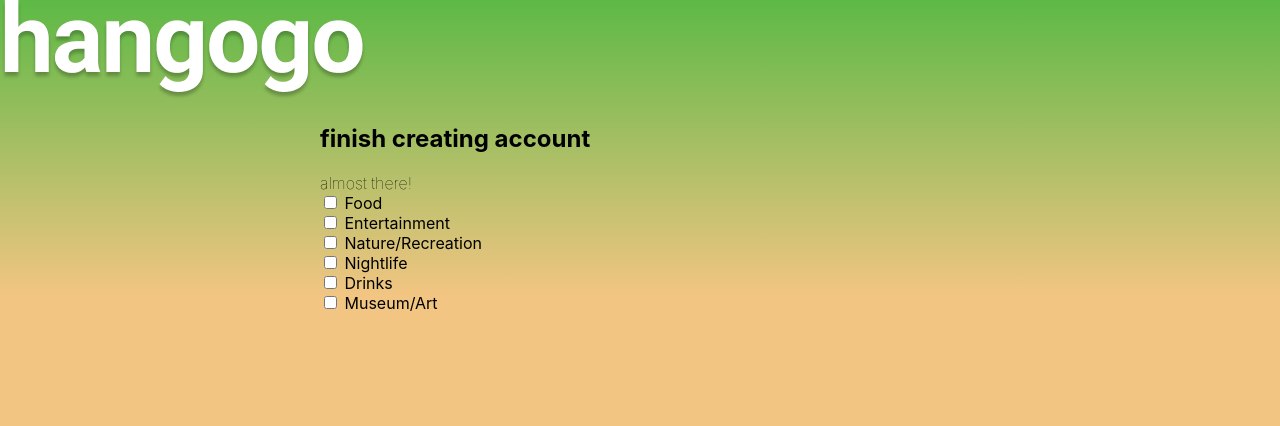
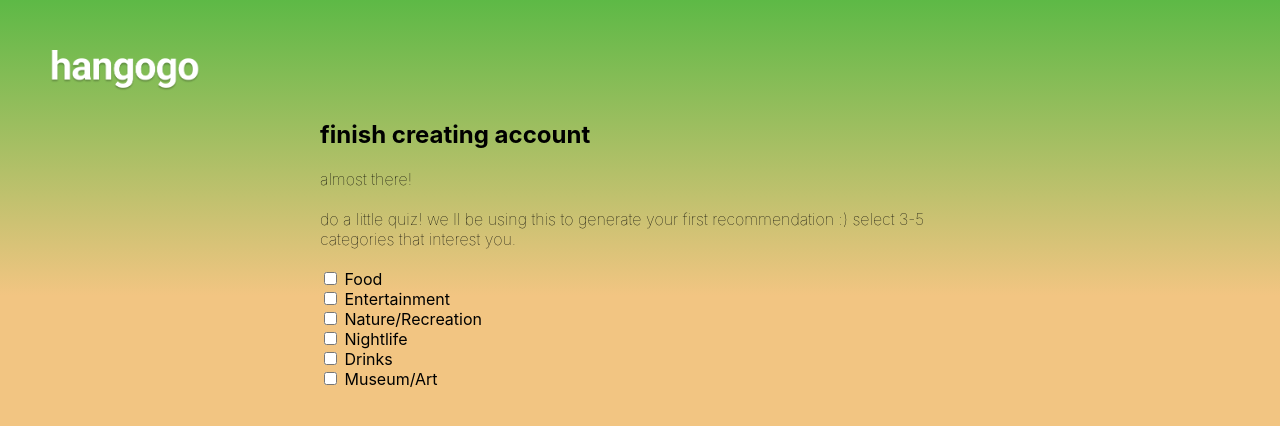
Before and after one commit to Lizeth-V/HangoGo, a Flask app: template templates/interests.html in a window 1280 px wide. Shown: the top 426 px of the page. Run offline with Flask 3, Linux system fonts and the light colour scheme; the template is opened without the code that fills it, so the values that code supplies are empty.

Commit message:
interest page update

```diff
--- a/templates/interests.html
+++ b/templates/interests.html
@@ -2,11 +2,13 @@
 <!-- Create Account Page, get user's first and last name, birthday (verify age-->
 <html>
     <head>
+        <meta charset="UTF-8">
+        <meta name="viewport" content="width=device-width, initial-scale=1.0">
         <link rel="stylesheet" href="style.css">
     </head>
     <body>
         <header>
-            <div class="logo">
+            <div id="logo">
                 <img src="../Logos/hangogo.png" alt="Hangogo">
             </div>
         </header>
@@ -15,7 +17,10 @@
                 <form>
                     <h2>finish creating account</h2>
                     <p1>almost there!</p1>
-                    <br>
+                    <br><br>
+                    <p1>do a little quiz! we ll be using this to generate your
+                        first recommendation :) select 3-5 categories that interest you.</p1>
+                    <br><br>
                     <input type="checkbox" id="interest1" name="interest1" value="Food">
                     <label for="interest1"> Food</label><br>
 
@@ -34,7 +39,6 @@
                     <input type="checkbox" id="interest6" name="interest6" value="Museum/Art">
                     <label for="interest6"> Museum/Art</label><br>
 
-
                 </form>
             </div>
 
--- a/templates/style.css
+++ b/templates/style.css
@@ -16,6 +16,15 @@ input[type=password]::placeholder {
     color: rgb(232, 232, 232);
 }
 
+body {
+    margin: 0;
+    padding: 0;
+}
+
+header {
+    padding: 50px;
+}
+
 label{
     font-family: 'Inter', sans-serif;
     font-size: medium;
@@ -28,6 +37,10 @@ form {
 #logo{
     float: left;
 }
+#logo img {
+    width: 150px;
+    height: auto;
+  }
 .centerlogo{
     display: flex;
     justify-content: center;
```
Also changed, not shown: 2 other files.
